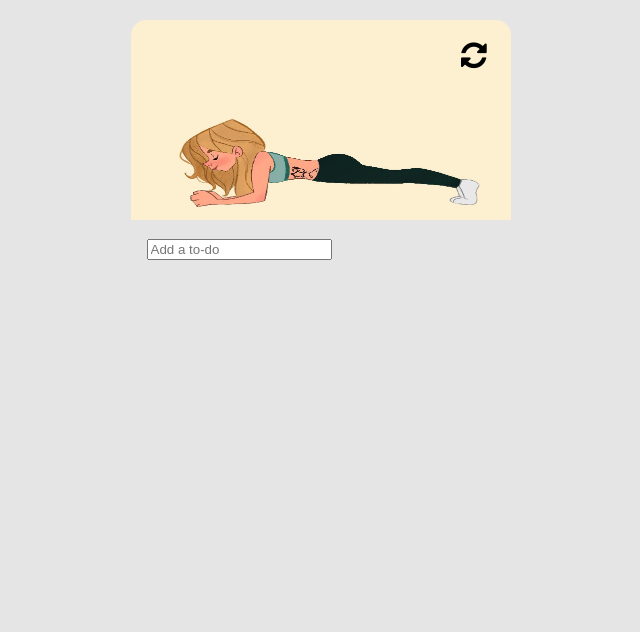
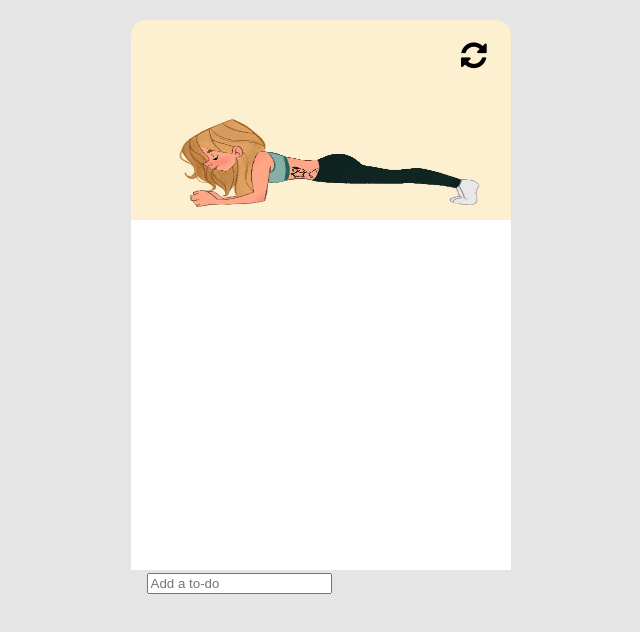
Before and after one commit to McBood/TodoList, a plain HTML site: page index.html in a window 1280 px wide. Shown: the whole page, without its empty margins (319-959 px from the left). Drawn offline with Linux system fonts and the light colour scheme.

Commit message:
Update style.css

```diff
--- a/css/style.css
+++ b/css/style.css
@@ -52,3 +52,26 @@ body {
   font-size: 25px;
   overflow: auto;
 }
+
+/* --- content --- */
+
+.content {
+  width: 380px;
+  height: 350px;
+  max-height: 350px;
+  background-color: #fff;
+  overflow: auto;
+}
+
+.content::-webkit-scrollbar {
+  display: none;
+}
+
+.content ul {
+  padding: 0;
+  margin: 0;
+}
+
+.item {
+
+}
```
